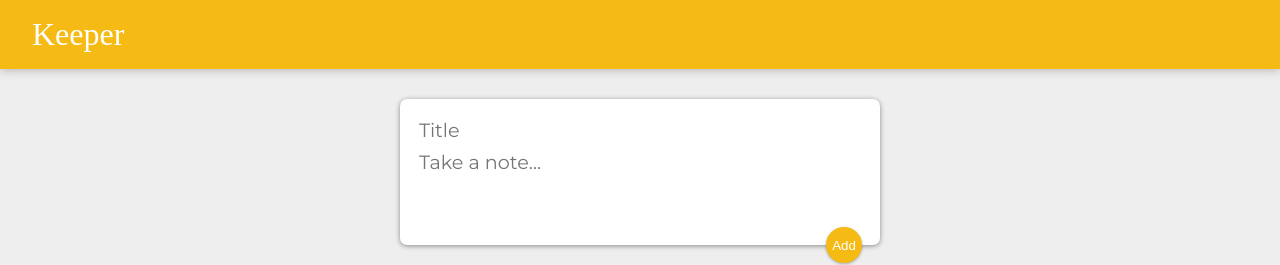
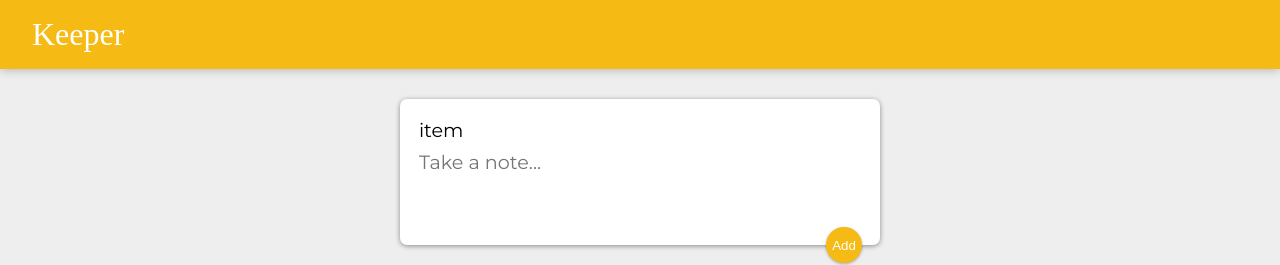
Before and after one commit to YakubuAmidu/keeper, a React (Create React App) app: page / in a window 1280 px wide. Shown: the top 265 px of the page. Built offline with nearby package versions, Linux system fonts and the light colour scheme; a web font is replaced by a local one.

Commit message:
Initial commit

```diff
--- a/src/components/CreateArea.jsx
+++ b/src/components/CreateArea.jsx
@@ -1,12 +1,43 @@
-import React from 'react';
+import React, { useState } from 'react';
 
 function CreateArea() {
+  const [note, setNote] = useState({
+    title: '',
+    content: '',
+  });
+
+  const [itemValues, setItemValues] = useState([]);
+
+  function handleChange(event) {
+    const newItem = event.target.value;
+    setItems(newItem);
+  }
+
+  function handleClick(event) {
+    console.log('Clicked');
+    setItemValues(items);
+
+    event.preventDefault();
+  }
+
   return (
     <div>
       <form>
-        <input name='title' placeholder='Title' />
-        <textarea name='content' placeholder='Take a note...' rows='3' />
-        <button>Add</button>
+        <input
+          name='title'
+          value={note.title}
+          placeholder='Title'
+          value='item'
+          onChange={handleChange}
+        />
+        <textarea
+          name='content'
+          value={note.content}
+          placeholder='Take a note...'
+          rows='3'
+          onChange={handleChange}
+        />
+        <button onClick={handleClick}>Add</button>
       </form>
     </div>
   );
```
